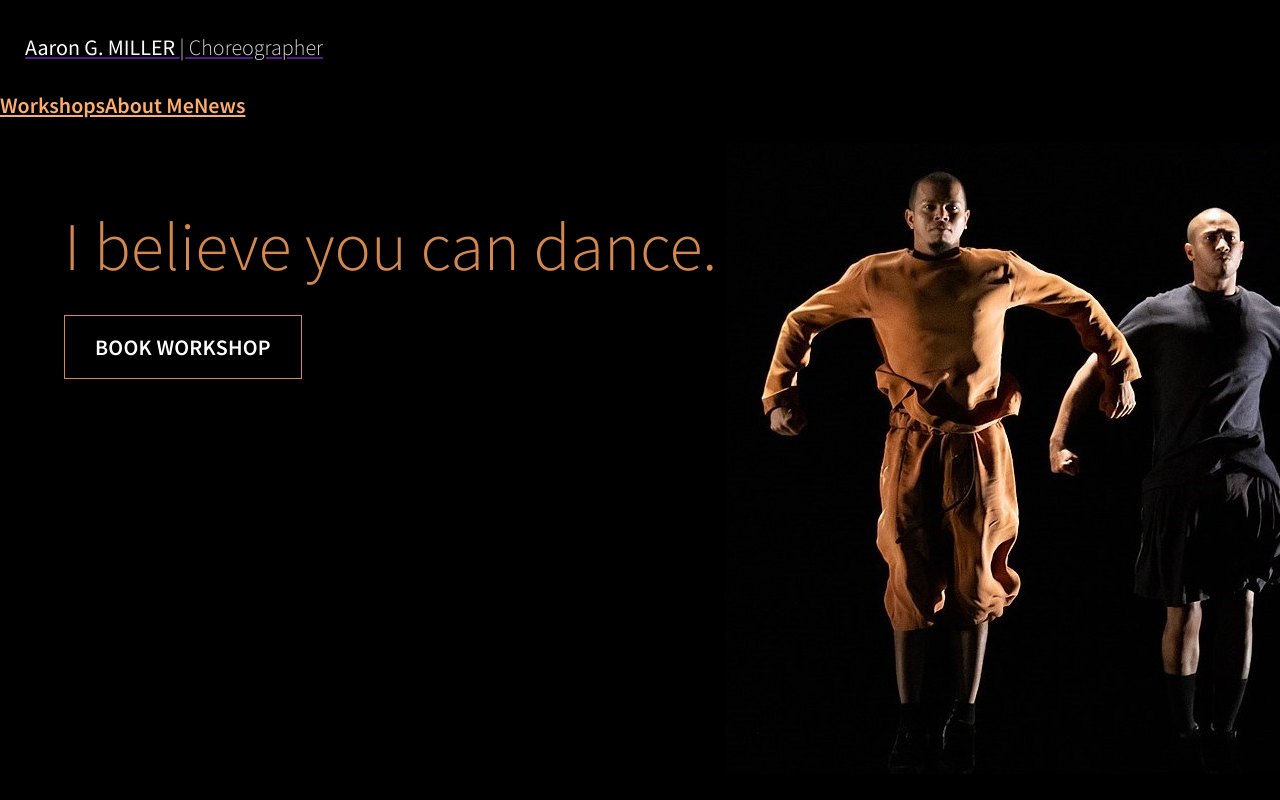
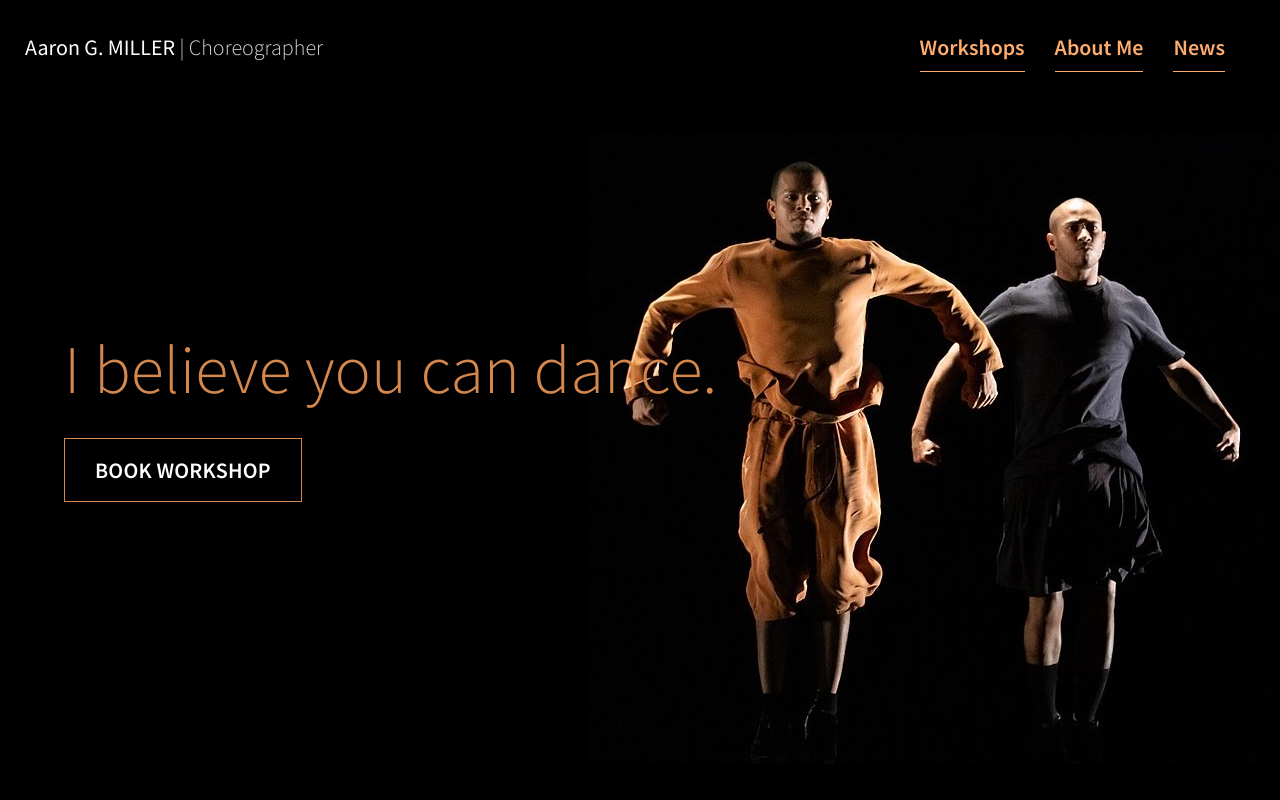
Before and after one commit to TupiC/cms-static-site, a website: page src/index.html in a window 1280 px wide. Shown: the top 800 px of the page. Drawn offline with nearby package versions, Linux system fonts and the light colour scheme; files that its build step writes are made by us from their sources; files whose address does not match are found by name.

Commit message:
merge conflict

```diff
--- a/src/index.html
+++ b/src/index.html
@@ -29,7 +29,7 @@
                 <div class="line-1"></div>
                 <div class="line-2"></div>
             </button>
-            <ul class="menuhamburgerStatic">
+            <ul class="menu hamburgerStatic">
                 <li><a class="menuItem" href="#workshops">Workshops</a></li>
                 <li><a class="menuItem" href="#about">About Me</a></li>
                 <li><a class="menuItem" href="#news">News</a></li>
@@ -119,13 +119,19 @@
                 <div class="goingflex">
                     <p class="super-headline">Why I teach</p>
                     <h2>Hi, I'm Aaron!</h2>
-                <p>Lorem ipsum dolor sit amet consectetur adipisicing elit. Placeat itaque incidunt, nihil, recusandae
-                    autem aut perferendis reiciendis a neque veniam quibusdam animi ex tempora reprehenderit, aspernatur
+                    <p>Lorem ipsum dolor sit amet consectetur adipisicing elit. Placeat itaque incidunt, nihil,
+                        recusandae
+                        autem aut perferendis reiciendis a neque veniam quibusdam animi ex tempora reprehenderit,
+                        aspernatur
                         asperiores consequatur consectetur ipsum!</p>
-                <p>Lorem ipsum dolor sit amet consectetur adipisicing elit. Placeat itaque incidunt, nihil, recusandae
-                    autem aut perferendis reiciendis a neque veniam quibusdam animi ex tempora reprehenderit, aspernatur
-                    asperiores consequatur consectetur ipsum! Lorem ipsum dolor sit amet consectetur adipisicing elit.
-                    Placeat itaque incidunt, nihil, recusandae autem aut perferendis reiciendis a neque veniam quibusdam
+                    <p>Lorem ipsum dolor sit amet consectetur adipisicing elit. Placeat itaque incidunt, nihil,
+                        recusandae
+                        autem aut perferendis reiciendis a neque veniam quibusdam animi ex tempora reprehenderit,
+                        aspernatur
+                        asperiores consequatur consectetur ipsum! Lorem ipsum dolor sit amet consectetur adipisicing
+                        elit.
+                        Placeat itaque incidunt, nihil, recusandae autem aut perferendis reiciendis a neque veniam
+                        quibusdam
                         animi ex tempora reprehenderit, aspernatur asperiores consequatur consectetur ipsum!</p>
                     <div class="button_padding">
                         <a class="button">Learn more</a> <!-- styled as button -->
--- a/src/sass/desktop/header-desktop.scss
+++ b/src/sass/desktop/header-desktop.scss
@@ -1,68 +1,86 @@
 @include breakpoint ($desktop, $max-width) {
 
     header {
-        background: transparent url('./images/headerCropImgDesktop.png') 0% 0% no-repeat padding-box;
-        opacity: 1;
+        background-color: black;
+        background-image: url('./images/headerCropImg.jpg');
+        background-repeat: no-repeat;
+        background-position: right;
         height: 896px;
-        object-fit: cover;
+        display: flex;
+        flex-direction: row;
+        width: 100vw;
+        justify-content: space-between;
 
+        a {
+            text-decoration: none;
+        }
 
-
-        h1{
+        h1 {
             font-size: 22px;
             padding: 36px 25px;
             color: $white;
 
-            span{
-                font-weight:300;
+            span {
+                font-weight: 300;
                 font-size: 22px;
                 color: $lightgrey;
             }
+        }
 
+        nav {
+            padding: 36px 25px;
 
-        }
-        nav{
+            .hamburgerStatic {
+                display: flex;
+                flex-flow: row;
+                justify-content: space-around;
 
-            .menuhamburgerStatic{
-            display: inline-flex;
-            flex-flow: row wrap;
-            justify-content: space-around;
 
             }
 
-
-            button{
+            button {
                 display: none;
             }
 
-            .menuItem{
-            color: $lightorange;
-            font-size: 22px;
-            font-weight: 600;
+            .menuItem {
+                color: $lightorange;
+                font-size: 22px;
+                font-weight: 600;
+                margin-right: 30px;
+                display: block;
+                text-decoration: none;
+                position: relative;
             }
 
+            .menuItem::after {
+                position: absolute;
+                width: 100%;
+                height: 1px;
+                content: "";
+                background-color: $lightorange;
+                margin: 35px 0 0 -100%;
+            }
         }
 
-        .headercontainer{
+        .headercontainer {
             margin-top: 12vh;
             margin-left: 5vw;
+            position: absolute;
+            padding-top: 239px;
 
-
-
-            h2{
+            h2 {
                 color: $darkorange;
                 font-size: 68px;
                 font-weight: 300;
                 top: 200px;
 
-               }
-            .button{
+            }
+
+            .button {
                 padding: 20px 30px;
                 margin-top: 35px;
                 font-size: 22px;
             }
-
         }
-
     }
 }
```
Also changed, not shown: dist/index.html, dist/style.css, src/sass/desktop/workshops-mobile.css (added), 2 other files. Lines whose indentation alone changed are shown as unchanged.
